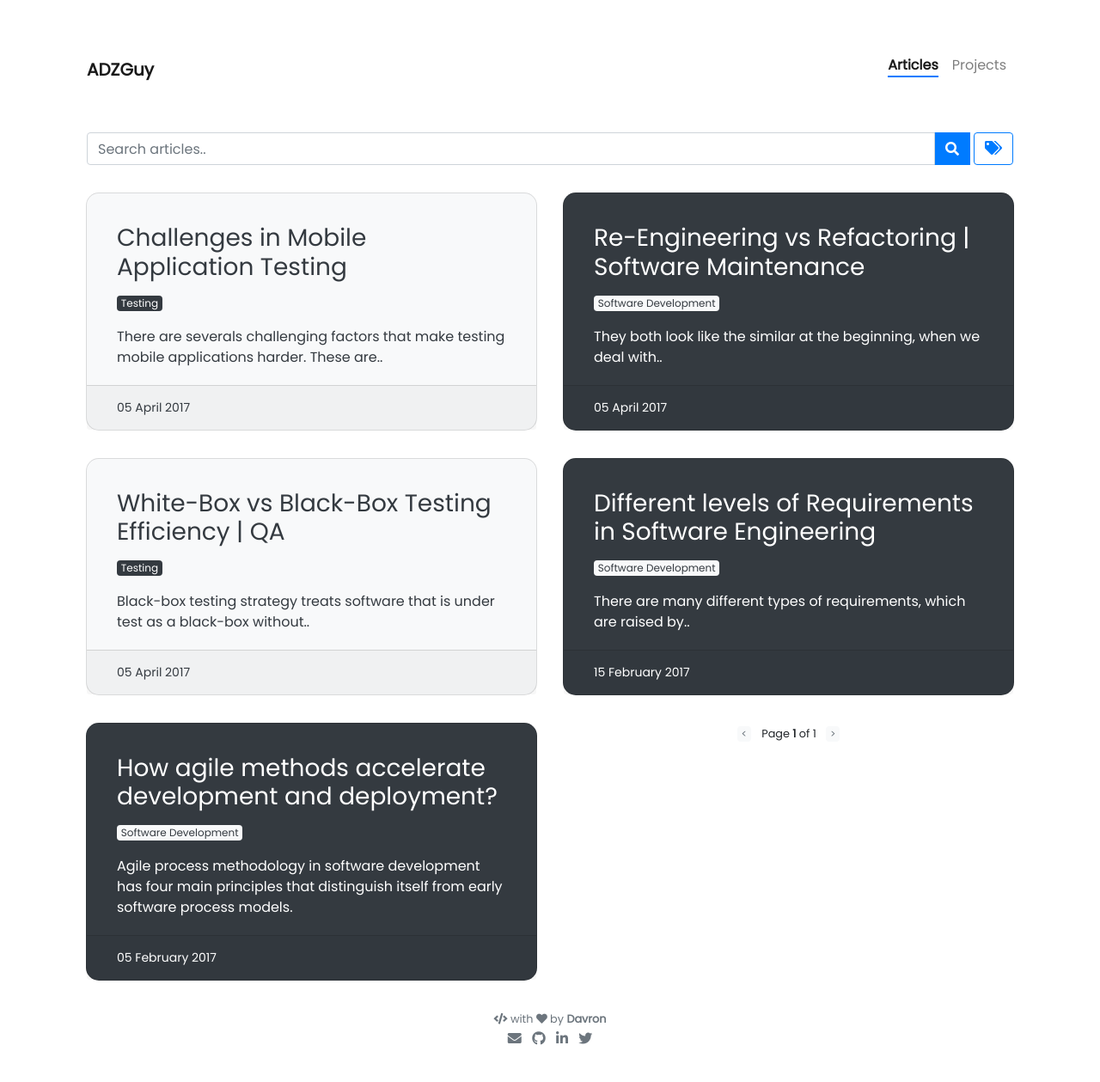
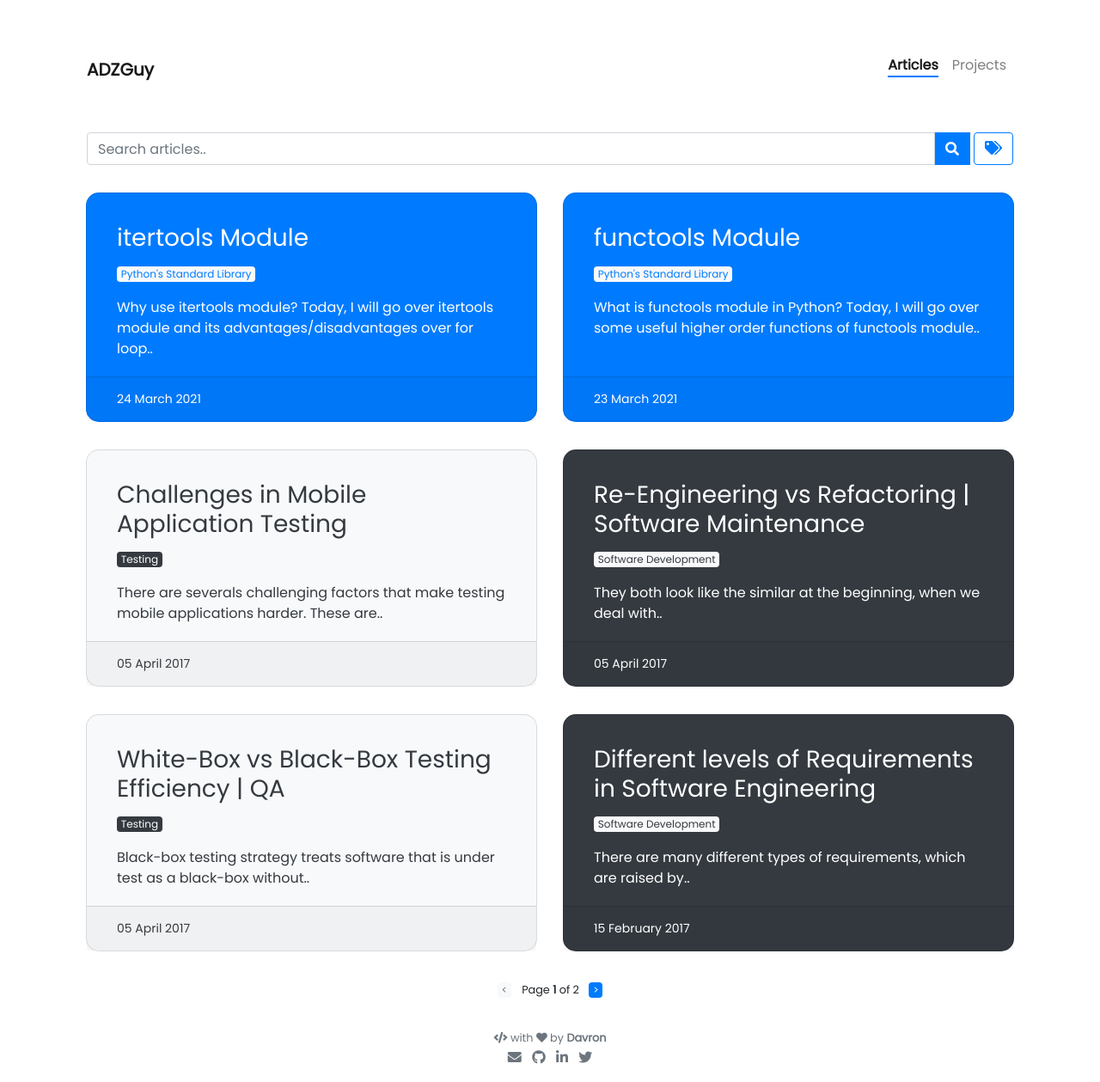
Before and after one commit to adzguy/portfolio, a Jekyll site: the page built from articles/index.html, in a window 1280 px wide. Shown: the whole page at 86% size. Built offline with Jekyll 4.4.1, drawn with Linux system fonts in a browser that asks for light colours; nearby versions of some CDN libraries; the list of posts is cut into pages by our own code; comment, search, counter and statistics services are not loaded; before the commit the page ends 1237 px from its top, so only the background shows below that.

Commit message:
posts add, assets add

````diff
--- a/_config.yml
+++ b/_config.yml
@@ -11,7 +11,7 @@ repository          : adzguy/portfolio    # repository metadata on GitHub Pages
 ### Author Info ###
 author:
   name              : Davron
-  image             : /assets/profile.JPG
+  image             : /assets/img/profile/profile.JPG
 # behance           : your_username
 # dribbble          : your_username
   email             : davron.nurmetov@gmail.com
--- a/_data/timeline.yml
+++ b/_data/timeline.yml
@@ -7,7 +7,7 @@
   to: July 2020
   # description: Developed and designed new web interface, layouts and site graphics. Met and corresponded with clients to determine client needs.
 
-- title: Student, Northeastern Illinois Univeristy CS
+- title: Student, Northeastern Illinois University CS
   from: Jan 2015
   to: Dec 2017
   description: Programming Coursework - Data Structures & Algorithms, Operating Systems, Networks, Artificial Intelligence, Theory of Computations, Computational Methods in Biology using Python
--- /dev/null
+++ b/_includes/image.html
@@ -0,0 +1,6 @@
+<figure class="image">
+  <img src="{{ include.url }}" alt="{{ include.description }}" />
+  <figcaption class="figure-caption text-center">
+    {{ include.description }}
+  </figcaption>
+</figure>
--- /dev/null
+++ b/_posts/2021-03-23-Functools-Module.md
@@ -0,0 +1,71 @@
+---
+title: functools Module
+tags: [Python's Standard Library]
+style: fill
+color: primary
+description: What is functools module in Python? Today, I will go over some useful higher order functions of functools module..
+---
+
+<br>
+Functools module provides tools for working with functions and other callable objects, to adapt or extend them from new purposes without completely rewriting them. In other words, it gives me the tools for manipulating functions such as cached_property decorators. This module is available in python version 2.5 and later. Now, let's look at some tools that it provides.
+<br>
+<br>
+#### cached_property
+<br>
+Useful for expensive computed properties of instances that are otherwise effectively immutable. Available in Python 3.8 and above and allows to cache class properties. For versions before 3.8, you can use cache and property decorators. Example:
+
+```
+from functools import cached_property
+
+class Data:
+    def __init__(self, n):
+        self.n = n
+
+    @cached_property
+    def f(self):
+        total = 0
+        for i in range(self.n):
+            for j in range(self.n):
+                total += i + j
+        return total
+```
+
+When we instantiate an object and call it, it returns instantly.
+
+```
+>>> data = Data(500)
+>>> data.f
+124750000
+```
+
+The cached value can be cleared by deleting the attribute.
+<br>
+<br>
+
+#### lru_cache
+
+<br>
+Another useful functool is **lru_cache** which allows you to cache recursive function calls in a least recently used cache such as functions with multiple recursive calls like the [Fibonnacci sequence](https://en.wikipedia.org/wiki/Fibonacci_number). In code:
+
+```
+from functools import lru_cache
+
+@lru_cache
+def fib(n):
+    if n <= 1:
+        return n
+    return fib(n - 1) + fib(n - 2)
+```
+
+<br>
+#### reduce()
+<br>
+functools.reduce() is useful to apply a function over and over on an iterable to reduce it to one single value. For instance:
+
+```
+>>> from functools import reduce
+>>> reduce(lambda x, y: x + y, [2, 4, 6, 8]) # (((2 + 4) + 6) + 8)
+20
+```
+
+For more, you can check out the Python documentation on the [functools module](https://docs.python.org/3/library/functools.html).
--- /dev/null
+++ b/_posts/2021-03-24-Itertools-Module.md
@@ -0,0 +1,13 @@
+---
+title: itertools Module
+tags: [Python's Standard Library]
+style: fill
+color: primary
+description: Why use itertools module? Today, I will go over itertools module and its advantages/disadvantages over for loop..
+---
+
+{% include image.html url="/assets/img/posts/loop.jpg"%}
+_Photo by <a href="https://unsplash.com/@tine999?utm_source=unsplash&utm_medium=referral&utm_content=creditCopyText">Tine Ivanič</a> on <a href="https://unsplash.com/s/photos/loop?utm_source=unsplash&utm_medium=referral&utm_content=creditCopyText">Unsplash</a>_
+<br>
+
+#### Advantages and Disadvantages of using itertools module
--- a/_sass/_articles.scss
+++ b/_sass/_articles.scss
@@ -1,10 +1,10 @@
 .search-box {
-    box-shadow:none !important;
+  box-shadow: none !important;
 }
 
 .article.card {
   border-radius: $rounded-borders;
-    text-decoration: none!important;
+  text-decoration: none !important;
   padding: 15px;
   height: 100%;
 
@@ -16,7 +16,6 @@
 }
 
 .article {
-
   .article-metadata {
     font-size: 14px;
     margin-top: -6px;
@@ -37,10 +36,14 @@
     margin-right: 2em;
   }
 
+  h1,
+  h2 {
+    margin-top: 32px;
+  }
 
-    h1, h2 { margin-top: 32px; }
-
-    hr { background: $secondary; }
+  hr {
+    background: $secondary;
+  }
 
   img {
     display: block;
@@ -61,23 +64,27 @@
     }
   }
 
-    a:not(.btn):not([class^="carousel-"]):not([class^="list-"]):not(.no-underline)  {
+  a:not(.btn):not([class^="carousel-"]):not([class^="list-"]):not(.no-underline) {
     display: inline-block;
     text-decoration: none;
 
-        &:hover { color: $primary; }
+    &:hover {
+      color: $primary;
+    }
 
     &::after {
-            content: '';
+      content: "";
       display: block;
-            height: .15em;
-            margin-top: -.15em;
+      height: 0.15em;
+      margin-top: -0.15em;
       width: 0;
       background: $primary;
-            transition: width .35s;
+      transition: width 0.35s;
     }
 
-        &:hover::after { width: 100%; }
+    &:hover::after {
+      width: 100%;
+    }
   }
 
   pre {
@@ -101,11 +108,11 @@
     color: $dark;
     border-radius: 3px;
     margin: 0;
-        padding: .2em .65em;
+    padding: 0.2em 0.65em;
   }
 
   blockquote {
-        border-left: .25em solid $primary;
+    border-left: 0.25em solid $primary;
     color: $secondary;
     padding: 0 1em;
   }
--- a/_sass/_variables.scss
+++ b/_sass/_variables.scss
@@ -1,10 +1,11 @@
-$primary:   #007bff;
+$primary: #007bff;
 $secondary: #6c757d;
-$success:   #28a745;
-$info:      #17a2b8;
-$warning:   #ffc107;
-$danger:    #dc3545;
-$light:     #f8f9fa;
-$dark:      #343a40;
+$success: #28a745;
+$info: #17a2b8;
+$warning: #ffc107;
+$danger: #dc3545;
+$light: #f8f9fa;
+$dark: #343a40;
+$python: #4b8bbe;
 
 $rounded-borders: 15px;
````
Also changed, not shown: assets/img/profile/profile.JPG (renamed from assets/profile.JPG), assets/img/profile/profile2.jpeg (renamed from assets/profile2.jpeg), 3 other files. Lines whose indentation alone changed are shown as unchanged.
